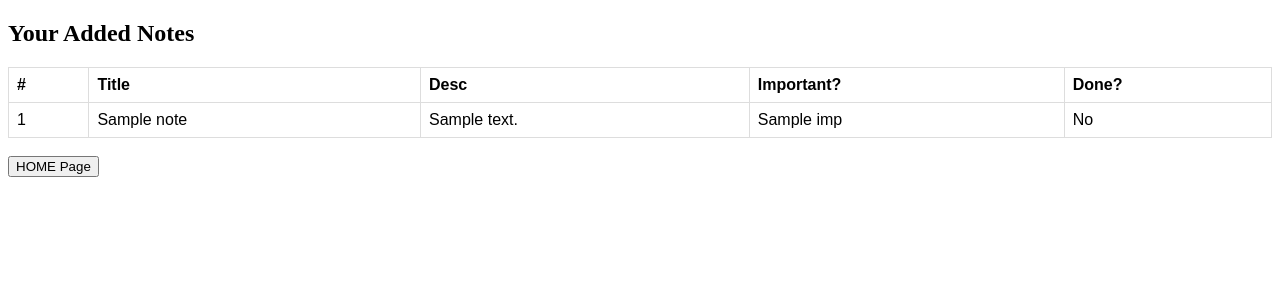
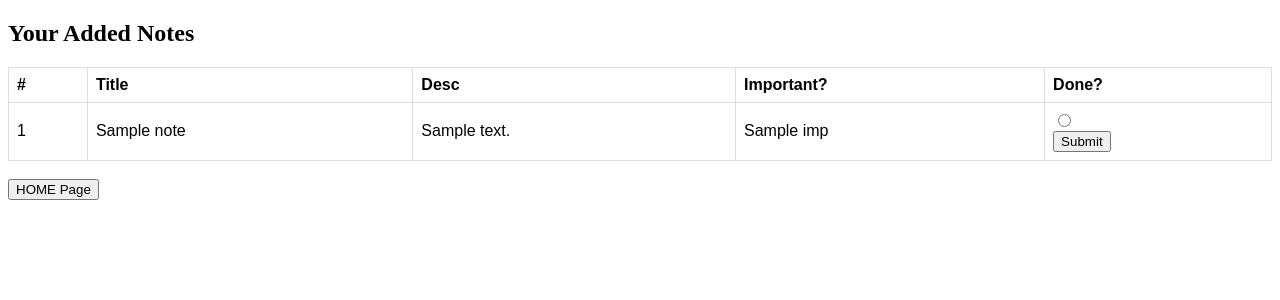
Before and after one commit to bose973/Notes_Api, a FastAPI app: page /allNotes in a window 1280 px wide. Shown: the top 300 px of the page. Run offline with FastAPI, Linux system fonts and the light colour scheme; a database or web service that is not in the repository returns one stand-in record (values such as "Sample title").

Commit message:
deletion feature added to all notes

```diff
--- a/routes/note.py
+++ b/routes/note.py
@@ -4,6 +4,7 @@ from fastapi.templating import Jinja2Templates
 from models.note import Note
 from schemas.note import noteEntity,notesEntity
 import connect_withMongo
+from bson.objectid import ObjectId
 
 note=APIRouter()
 
@@ -59,3 +60,16 @@ async def show_allNotes(request: Request):
     return templates.TemplateResponse(
         request=request, name="all_notes.html", context={"all_Docs" : all_Docs}
     )
+
+@note.post("/allNotes")
+async def notes_del(request: Request):
+    input = await request.form()
+    inputDict=dict(input)
+    print(inputDict)
+    if inputDict!={}:
+        for key,value in inputDict.items():
+            if value=="on":
+                key=key[5:]
+                print(key)
+                connect_withMongo.client.notes.notes.delete_one({"_id":ObjectId(key)})
+    return {"Success":True,"Message" :f"Document with Objectid-{ObjectId(key)} has been deleted"}
--- a/templates/all_notes.html
+++ b/templates/all_notes.html
@@ -43,7 +43,17 @@
                             <td>{{ item.title }}</td>
                             <td>{{ item.desc }}</td>
                             <td>{{ item.imp }}</td>
-                            <td>No</td>
+                            <td>
+                                <form action="/allNotes" method="post">
+                                    <div class="form-check">
+                                        <input class="form-check-input" type="radio" name="done_{{ item._id }}" id="flexRadioDefault1">
+                                        <label class="form-check-label" for="flexRadioDefault1">
+                                        </label>
+                                    </div>
+                                    <button type="submit" class="btn btn-primary">Submit</button>
+                                </form>
+
+                            </td>
                         </tr>
                         {% endfor %}
                     </tbody>
```
